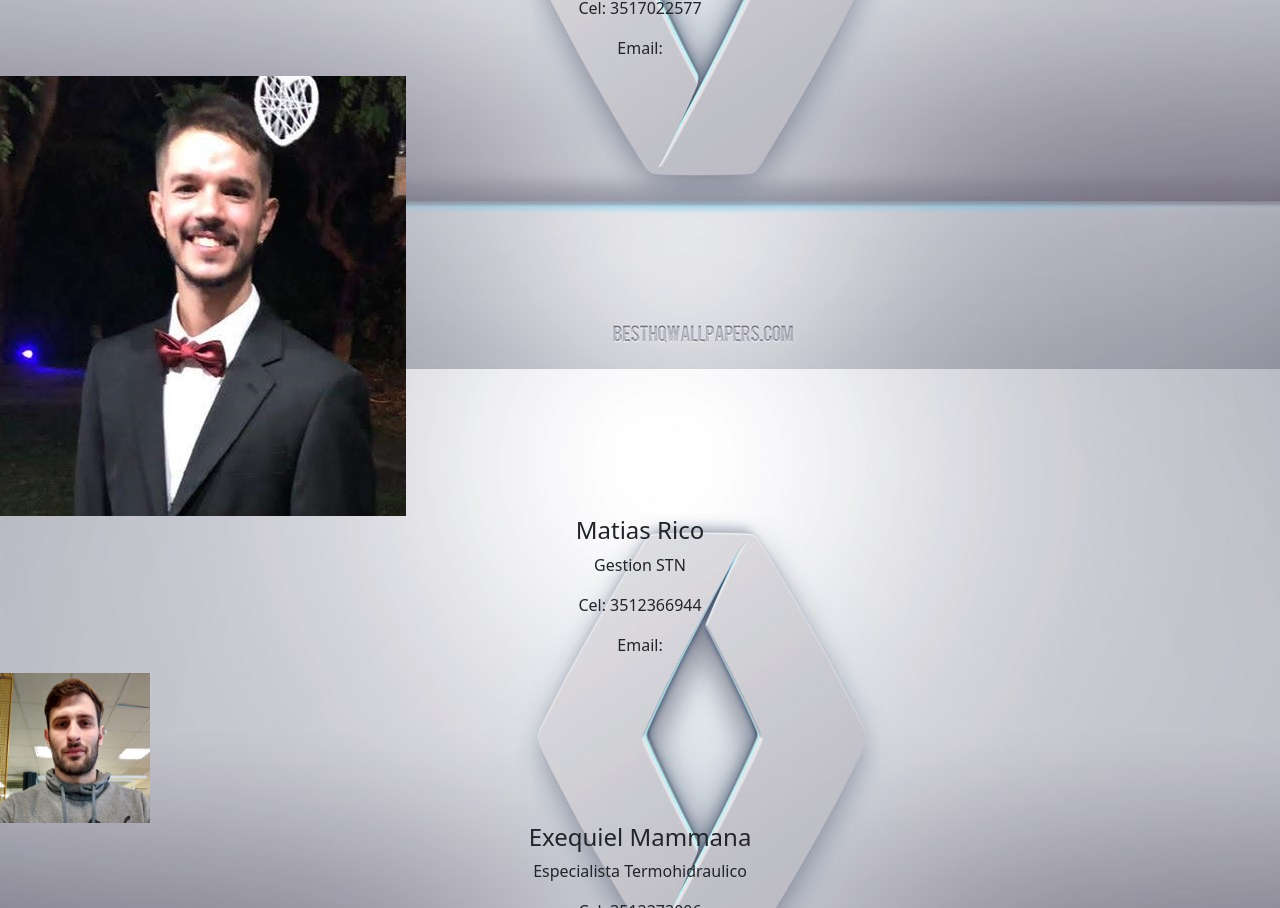
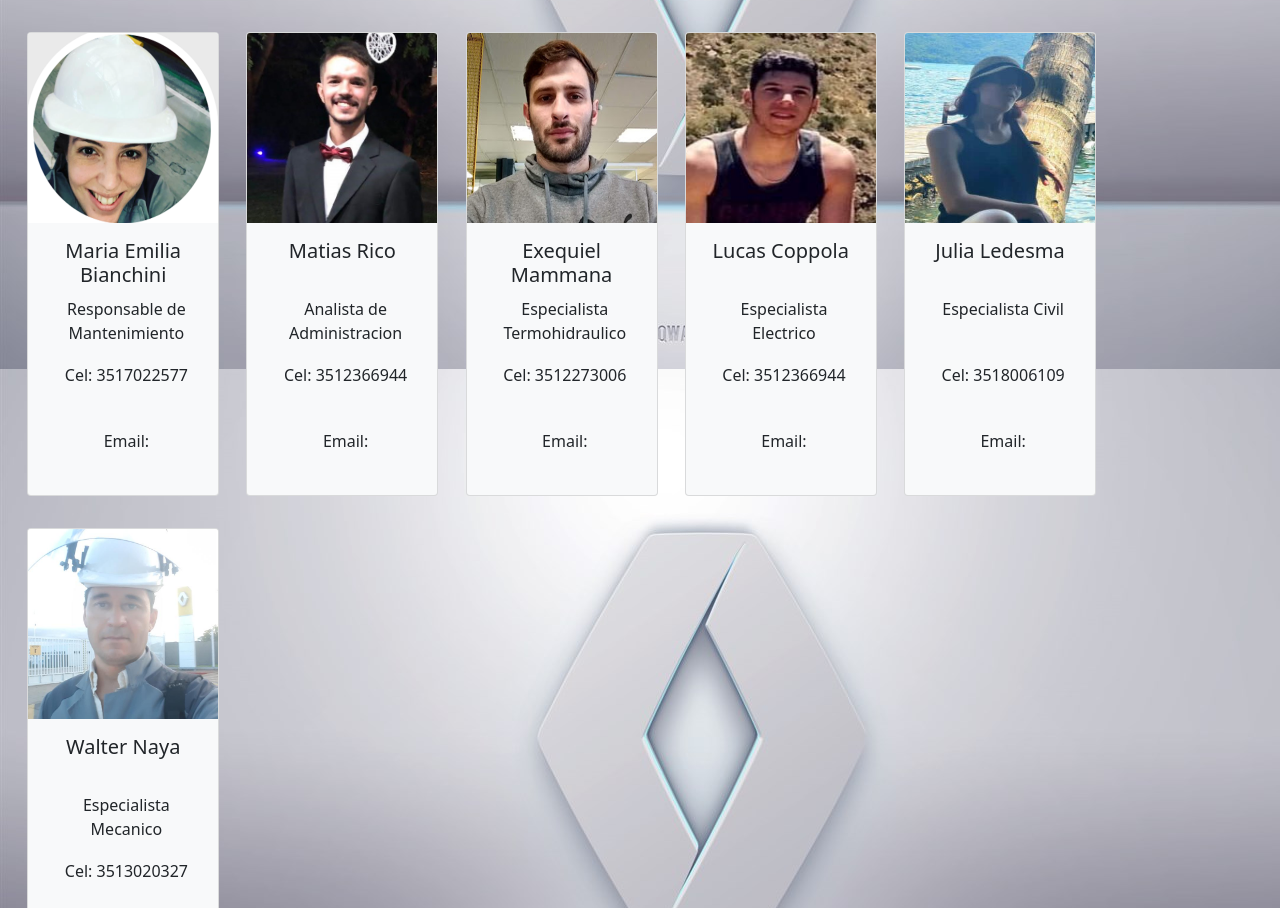
Before and after one commit to Mati-Rico/Prueba-Bootstrap, a plain HTML site: page pages/nosotros.html in a window 1280 px wide. Shown: the part 399-1307 px from the top of the page. Drawn offline with nearby package versions, Linux system fonts and the light colour scheme.

Commit message:
Se agrega 3 pag

```diff
--- a/CSS/styles.css
+++ b/CSS/styles.css
@@ -1,3 +1,49 @@
 body{
     background-image: url(../Fotos/Renaulblanco.jpg);
+    height: 100%;
 }
+#bienvenida{
+    text-align: left;
+}
+.somos{
+    font-family: 'Secular One', sans-serif;
+}
+.card{
+    margin-top: 1rem;
+    margin-left: 1.7rem;
+    margin-bottom: 1rem;
+}
+main{
+    display: flex;
+    flex-wrap: wrap;
+}
+
+.card-img-top{
+    height: 190px;
+}
+
+.card-text{
+    height: 50px;
+    align-items: center;
+}
+.card-title{
+    height: 50px;
+    align-items: center;
+}
+p{
+    margin-top: 0.4rem;
+    margin-left: 0.4rem;
+}
+.Main{
+    height: 75% !important;
+    margin-top: 13%;
+    margin-bottom: 13%;
+}
+
+footer{
+    text-align: right;
+    font-weight: bolder;
+}
+h2{
+    text-align: center;
+}
--- a/pages/nosotros.html
+++ b/pages/nosotros.html
@@ -21,7 +21,7 @@
     <button class="navbar-toggler" type="button" data-bs-toggle="collapse" data-bs-target="#navbarNav" aria-controls="navbarNav" aria-expanded="false" aria-label="Toggle navigation">
         <span class="navbar-toggler-icon"></span>
     </button>
-    <div class="collapse navbar-collapse" id="navbarNav">
+    <div class="collapse navbar-collapse d-flex flex-row-reverse" id="navbarNav">
         <ul class="navbar-nav">
         <li class="nav-item">
             <a class="nav-link active" aria-current="page" href="../index.html">Inicio</a>
@@ -42,25 +42,96 @@
     </div>
     </div>
 </nav>
+    <hr>
+    <h2 clas="fs-3">CONOCENOS</h2>
+    <hr>
+    <div class="somos">
+    <p class="fs-5 text-center">Somos el sector encargado de brindar el servicio de ingenieria para el desarrollo y seguimiento de proyectos proponiendo diferentes soluciones, optimizando diseño costos y plazos. Nuestro punto de partida es la necesidad planteada por el cliente, comprometiendonos a materializar cada item mencionado. Una vez finalizada la construccion del proyecto, realizamos el seguimiento del mismo con Compras para la adjudicacion del contratista a realizar la obra solicitada. Luego realizamos un seguimiento exhaustivo de la obra hasta su finalizacion y entrega al cliente.</p>
+    </div>
+    <hr>
+    <h2 clas="fs-3">NUESTRO COLABORADORES</h2>
+    <hr>
+    <main>
+        <div class="card text-dark bg-light mb-3 text-center" style="width: 12rem;">
+            <img src="../Fotos/MEMI.png" class="card-img-top" alt="Memi">
+            <div class="card-body">
+            <h5 class="card-title">Maria Emilia Bianchini</h5>
+            <p class="card-text">Responsable de Mantenimiento</p>
+            <p class="card-text">Cel: 3517022577</p>
+            <p class="card-text">Email:</p>
+            </div>
+        </div>
+
+        <div class="card text-dark bg-light mb-3 text-center" style="width: 12rem;">
+            <img src="../Fotos/MatiasRico.jpg" class="card-img-top" alt="Memi">
+            <div class="card-body">
+            <h5 class="card-title">Matias Rico</h5>
+            <p class="card-text">Analista de Administracion</p>
+            <p class="card-text">Cel: 3512366944</p>
+            <p class="card-text">Email:</p>
+            </div>
+        </div>
 
 
-    <p id="FuncionTN" class="ftn">Somos el sector encargado de brindar el servicio de ingenieria para el desarrollo y seguimiento de proyectos proponiendo diferentes soluciones, optimizando diseño costos y plazos. Nuestro punto de partida es la necesidad planteada por el cliente, comprometiendonos a materializar cada item mencionado. Una vez finalizada la construccion del proyecto, realizamos el seguimiento del mismo con Compras para la adjudicacion del contratista a realizar la obra solicitada. Luego realizamos un seguimiento exhaustivo de la obra hasta su finalizacion y entrega al cliente.</p>
-    <section id="Integrantes" class="maintn">
+        <div class="card text-dark bg-light mb-3 text-center" style="width: 12rem;">
+            <img src="../Fotos/exe.png" class="card-img-top" alt="Memi">
+            <div class="card-body">
+            <h5 class="card-title">Exequiel Mammana</h5>
+            <p class="card-text">Especialista Termohidraulico</p>
+            <p class="card-text">Cel: 3512273006</p>
+            <p class="card-text">Email:</p>
+            </div>
+        </div>
+
+    <div class="card text-dark bg-light mb-3 text-center" style="width: 12rem;">
+        <img src="../Fotos/lucas.png" class="card-img-top" alt="Memi">
+        <div class="card-body">
+        <h5 class="card-title">Lucas Coppola</h5>
+        <p class="card-text">Especialista Electrico</p>
+        <p class="card-text">Cel: 3512366944</p>
+        <p class="card-text">Email:</p>
+        </div>
+    </div>
+    </div>
+    <div class="card text-dark bg-light mb-3 text-center" style="width: 12rem;">
+        <img src="../Fotos/juli.png" class="card-img-top" alt="Memi">
+        <div class="card-body">
+        <h5 class="card-title">Julia Ledesma</h5>
+        <p class="card-text">Especialista Civil</p>
+        <p class="card-text">Cel: 3518006109</p>
+        <p class="card-text">Email:</p>
+        </div>
+    </div>
+    </div>
+    <div class="card text-dark bg-light mb-3 text-center" style="width: 12rem;">
+        <img src="../Fotos/naya.png" class="card-img-top" alt="Memi">
+        <div class="card-body">
+        <h5 class="card-title">Walter Naya</h5>
+        <p class="card-text">Especialista Mecanico</p>
+        <p class="card-text">Cel: 3513020327</p>
+        <p class="card-text">Email:</p>
+        </div>
+    </div>
+</main>
+
+        <!--
+            <p id="FuncionTN" class="ftn">Somos el sector encargado de brindar el servicio de ingenieria para el desarrollo y seguimiento de proyectos proponiendo diferentes soluciones, optimizando diseño costos y plazos. Nuestro punto de partida es la necesidad planteada por el cliente, comprometiendonos a materializar cada item mencionado. Una vez finalizada la construccion del proyecto, realizamos el seguimiento del mismo con Compras para la adjudicacion del contratista a realizar la obra solicitada. Luego realizamos un seguimiento exhaustivo de la obra hasta su finalizacion y entrega al cliente.</p>
+            <section id="Integrantes" class="maintn">
         <div Class="card1">
             <img src="../Fotos/MEMI.png" alt="Adjunte foto" height="150px" width="150px" class="FotoPerfil">
             <h4 class="text-center">Maria Emilia Bianchini</h4>
             <p class="text-center">Responsable de Mantenimiento y Trabajos Nuevos</p>
             <p class="text-center">Cel: 3517022577</p>
-            <p class="text-center">Email:</p>
-
+            <p class="text-center">Email:</p> -->
+<!--
         </div>
         <div Class="card2">
             <img src="../Fotos/MatiasRico.jpg" alt="Matias Rico">
             <h4 class="text-center">Matias Rico</h4>
             <p class="text-center">Gestion STN</p>
             <p class="text-center">Cel: 3512366944</p>
-            <p class="text-center">Email:</p>
-
+            <p class="text-center">Email:</p> -->
+<!--
         </div>
         <div Class="card3">
             <img src="../Fotos/exe.png" alt="Adjunte foto" height="150px" width="150px" class="FotoPerfil">
@@ -90,7 +161,7 @@
             <p class="text-center">Cel: 3518006109</p>
             <p class="text-center">Email:</p>
         </div>
-    </section>
+    </section> -->
     <footer class="footern">
         <hr>
         <p>
```
Also changed, not shown: index.html (+6 -6 lines).
